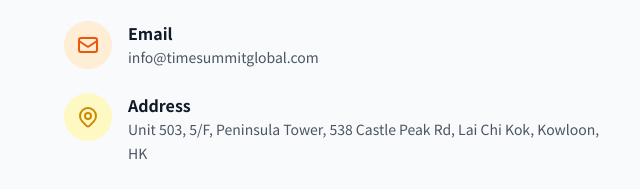
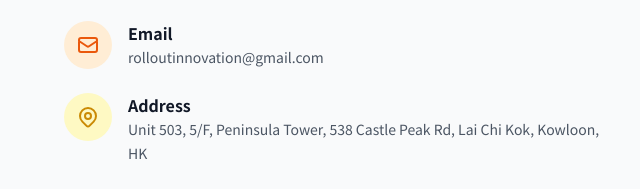
Before and after one commit to audreyrospa2/promoplus, an Astro site: page / in a window 1280 px wide. Shown: the part 3981-4170 px from the top of the page, 0-640 px from the left. Built offline with nearby package versions, Linux system fonts and the light colour scheme; Astro itself is replaced by a stand-in of ours.

Commit message:
change email

```diff
--- a/src/components/Contact.astro
+++ b/src/components/Contact.astro
@@ -35,7 +35,7 @@
             </div>
             <div>
               <h4 class="text-base font-semibold text-gray-900">Email</h4>
-              <p class="text-sm md:text-base text-gray-600">info@timesummitglobal.com</p>
+              <p class="text-sm md:text-base text-gray-600">rolloutinnovation@gmail.com</p>
             </div>
           </div>
 
--- a/src/components/Footer.astro
+++ b/src/components/Footer.astro
@@ -54,7 +54,7 @@
             </a>
           </li>
           <li>
-            <a href="mailto:info@timesummitglobal.com" class="text-gray-400 hover:text-white transition-colors flex items-start space-x-2">
+            <a href="mailto:rolloutinnovation@gmail.com" class="text-gray-400 hover:text-white transition-colors flex items-start space-x-2">
               <svg class="w-5 h-5 flex-shrink-0 mt-0.5" fill="none" stroke="currentColor" viewBox="0 0 24 24">
                 <path stroke-linecap="round" stroke-linejoin="round" stroke-width="2" d="M3 8l7.89 5.26a2 2 0 002.22 0L21 8M5 19h14a2 2 0 002-2V7a2 2 0 00-2-2H5a2 2 0 00-2 2v10a2 2 0 002 2z"></path>
               </svg>
@@ -89,7 +89,7 @@
             <path d="M17.472 14.382c-.297-.149-1.758-.867-2.03-.967-.273-.099-.471-.148-.67.15-.197.297-.767.966-.94 1.164-.173.199-.347.223-.644.075-.297-.15-1.255-.463-2.39-1.475-.883-.788-1.48-1.761-1.653-2.059-.173-.297-.018-.458.13-.606.134-.133.298-.347.446-.52.149-.174.198-.298.298-.497.099-.198.05-.371-.025-.52-.075-.149-.669-1.612-.916-2.207-.242-.579-.487-.5-.669-.51-.173-.008-.371-.01-.57-.01-.198 0-.52.074-.792.372-.272.297-1.04 1.016-1.04 2.479 0 1.462 1.065 2.875 1.213 3.074.149.198 2.096 3.2 5.077 4.487.709.306 1.262.489 1.694.625.712.227 1.36.195 1.871.118.571-.085 1.758-.719 2.006-1.413.248-.694.248-1.289.173-1.413-.074-.124-.272-.198-.57-.347m-5.421 7.403h-.004a9.87 9.87 0 01-5.031-1.378l-.361-.214-3.741.982.998-3.648-.235-.374a9.86 9.86 0 01-1.51-5.26c.001-5.45 4.436-9.884 9.888-9.884 2.64 0 5.122 1.03 6.988 2.898a9.825 9.825 0 012.893 6.994c-.003 5.45-4.437 9.884-9.885 9.884m8.413-18.297A11.815 11.815 0 0012.05 0C5.495 0 .16 5.335.157 11.892c0 2.096.547 4.142 1.588 5.945L.057 24l6.305-1.654a11.882 11.882 0 005.683 1.448h.005c6.554 0 11.89-5.335 11.893-11.893a11.821 11.821 0 00-3.48-8.413Z"/>
           </svg>
         </a>
-        <a href="mailto:info@timesummitglobal.com" class="w-10 h-10 rounded-full bg-gray-800 flex items-center justify-center hover:bg-blue-600 transition-colors">
+        <a href="mailto:rolloutinnovation@gmail.com" class="w-10 h-10 rounded-full bg-gray-800 flex items-center justify-center hover:bg-blue-600 transition-colors">
           <svg class="w-5 h-5" fill="none" stroke="currentColor" viewBox="0 0 24 24">
             <path stroke-linecap="round" stroke-linejoin="round" stroke-width="2" d="M3 8l7.89 5.26a2 2 0 002.22 0L21 8M5 19h14a2 2 0 002-2V7a2 2 0 00-2-2H5a2 2 0 00-2 2v10a2 2 0 002 2z"></path>
           </svg>
--- a/src/components/WhyPromoPlus.astro
+++ b/src/components/WhyPromoPlus.astro
@@ -50,7 +50,7 @@
           <p class="text-sm md:text-base text-gray-600 mb-4 md:mb-6 text-center">
             Discover SMEs offering innovative products and services to address national and public needs.
           </p>
-          <a href="#products" class="block w-full py-2 md:py-3 rounded-full bg-orange-500 text-white text-sm md:text-base font-bold hover:bg-orange-600 transition-colors text-center">
+          <a href="#contact" class="block w-full py-2 md:py-3 rounded-full bg-orange-500 text-white text-sm md:text-base font-bold hover:bg-orange-600 transition-colors text-center">
             Invite to Share
           </a>
         </div>
```
